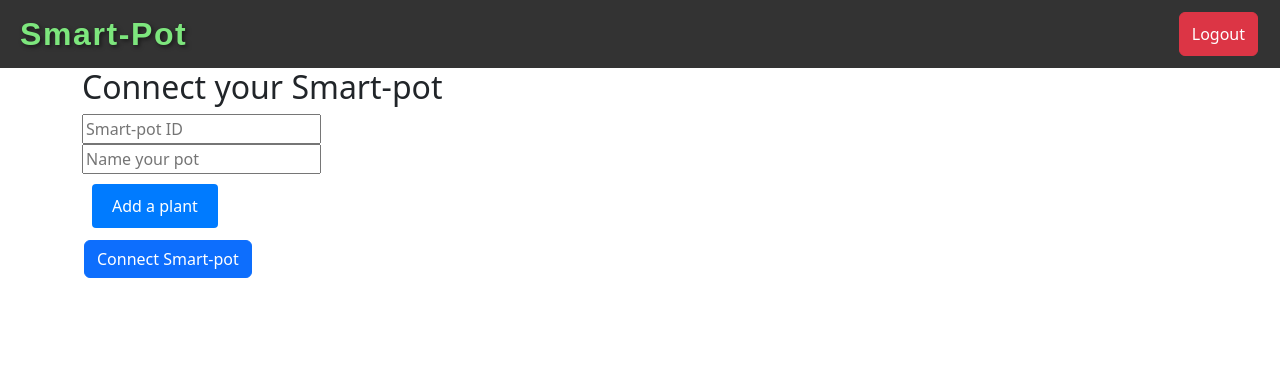
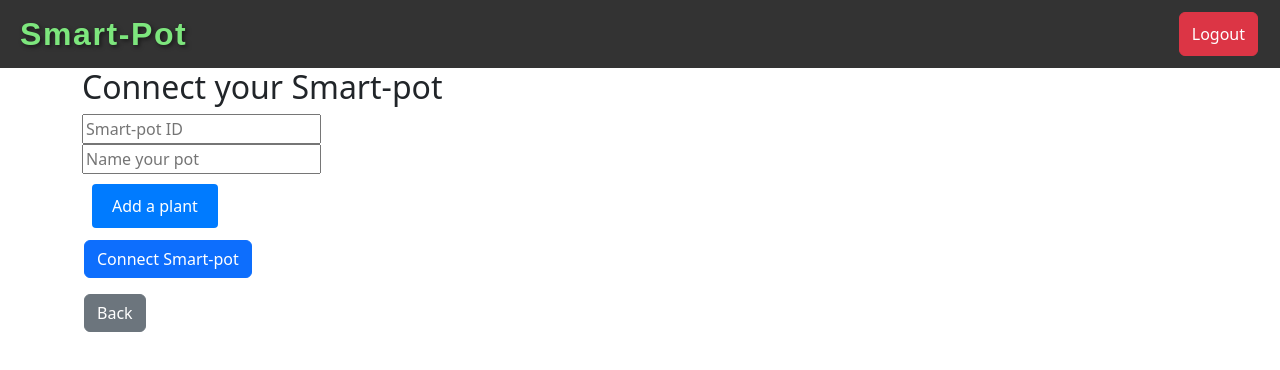
Before and after one commit to Zenbax/smart-pot, a React (Create React App) app in the folder Frontend/: page /connect_pot in a window 1280 px wide. Shown: the top 370 px of the page. Built offline with nearby package versions, Linux system fonts and the light colour scheme; sample sign-in values are in the browser's storage.

Commit message:
Back button back

```diff
--- a/Frontend/src/Pages/ConnectPot.js
+++ b/Frontend/src/Pages/ConnectPot.js
@@ -113,6 +113,8 @@ const ConnectPot = () => {
                 <button type="submit" className="btn btn-primary">Connect Smart-pot</button>
             </form>
 
+            <button class="btn btn-secondary" style={{ marginTop: '14px' }} onClick={handleBack}>Back</button>
+
             {showPopUp && (
                 <PlantAddPopUp
                     handlePopUpAction={handlePopUpAction}
```
